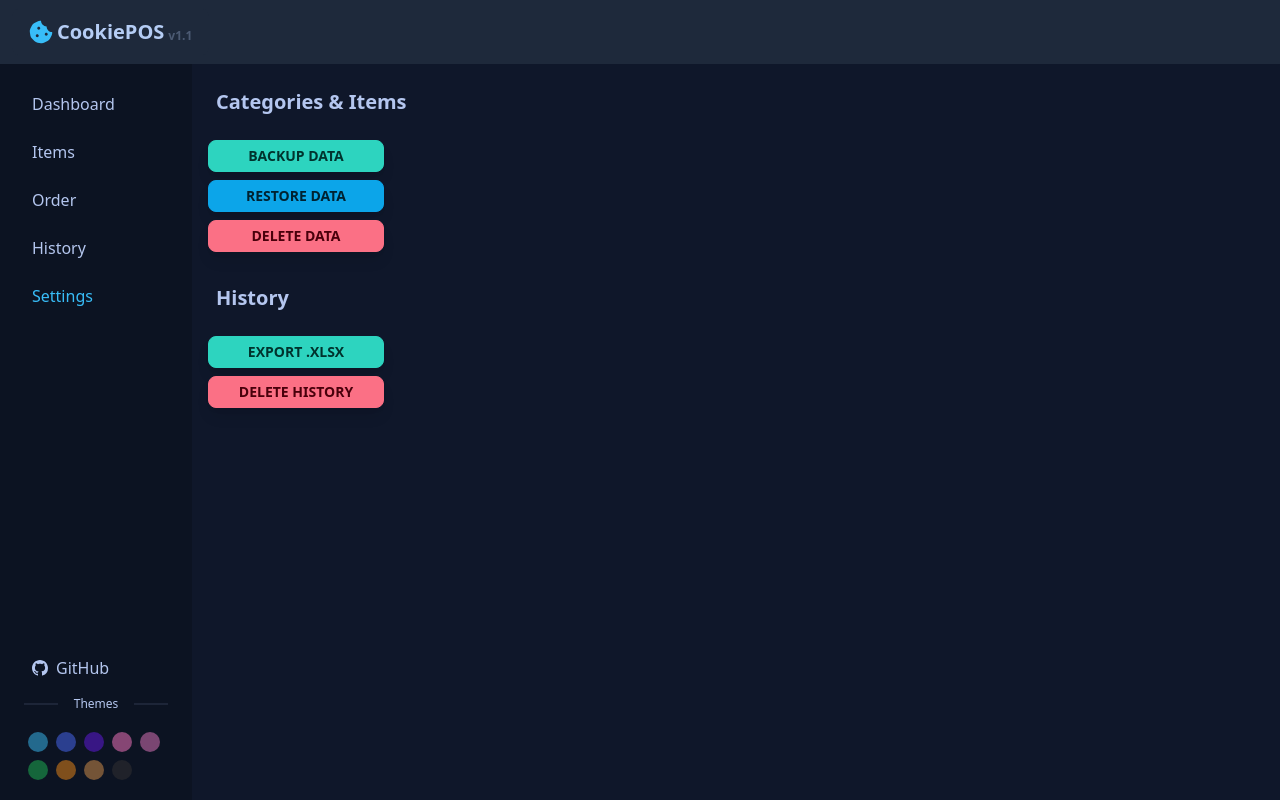
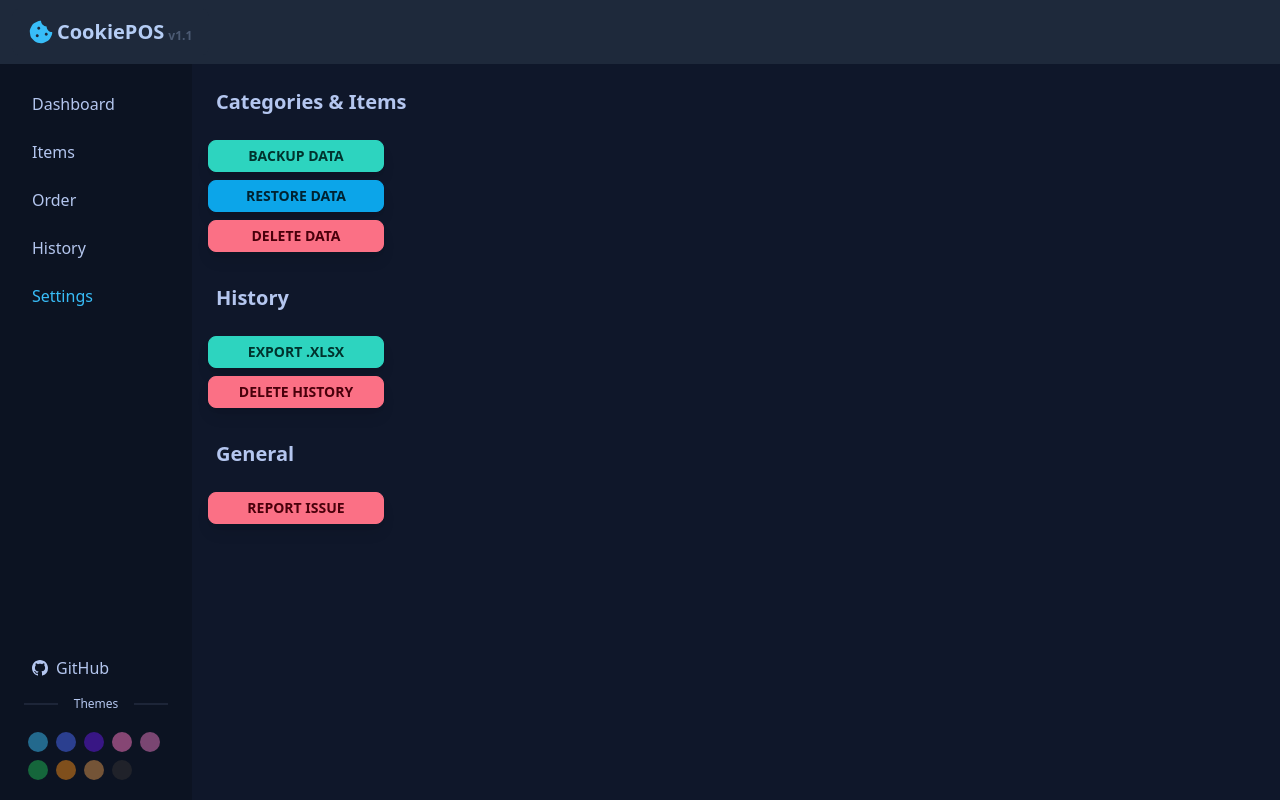
Before and after one commit to madvier83/next-kasir, a Next.js app: page /settings in a window 1280 px wide. Built offline with nearby package versions, Linux system fonts and the light colour scheme.

Commit message:
Update settings

```diff
--- a/pages/dashboard.jsx
+++ b/pages/dashboard.jsx
@@ -79,16 +79,14 @@ export default function Dashboard({ constructor }) {
         constructor()
     }, [])
 
-    // useEffect(() => {
-        // async function getStar() {
-        //     let star = await fetch("https://api.github.com/repos/madvier83/next-kasir/stargazers")
-        //     .then(res => res.json)
-        //     .then(data => document.body.append())
-        //     console.log(star)
-        //     setStargazer(star.body.length)
-        // }
-        // getStar()
-    // }, [])
+    useEffect(() => {
+        async function getStar() {
+            let star = await fetch("https://api.github.com/repos/madvier83/next-kasir")
+            star = await star.json()
+            setStargazer(star.stargazers_count)
+        }
+        getStar()
+    }, [])
 
     return (
         <>
@@ -100,9 +98,12 @@ export default function Dashboard({ constructor }) {
 
                     <div className={`flex ${setup.history?"flex-col-reverse":"flex-col"}`}>
 
-                        <div className="m-4 mb-8 flex flex-col md:flex-row max-w-4xl">
+                        <div className="m-4 mb-8 flex flex-col md:flex-row max-w-4xl select-none">
+
                             <div className="stat">
                                 <div className="stat-figure text-primary">
+
+                                    <a href="https://github.com/madvier83/next-kasir" target="_blank" rel='noreferer'>
                                         <svg
                                             xmlns="http://www.w3.org/2000/svg"
                                             fill="none"
@@ -116,6 +117,7 @@ export default function Dashboard({ constructor }) {
                                                 d="M4.318 6.318a4.5 4.5 0 000 6.364L12 20.364l7.682-7.682a4.5 4.5 0 00-6.364-6.364L12 7.636l-1.318-1.318a4.5 4.5 0 00-6.364 0z"
                                             ></path>
                                         </svg>
+                                    </a>
                                 </div>
                                 <div className="stat-title">GitHub Stars</div>
                                     <div className="stat-value text-primary">
@@ -141,7 +143,7 @@ export default function Dashboard({ constructor }) {
                                     </svg>
                                 </div>
                                 <div className="stat-title">Page Views</div>
-                                <div className="stat-value text-secondary">0.0M</div>
+                                <div className="stat-value text-secondary">0.1K</div>
                                 <div className="stat-desc">0% more than last month</div>
                             </div>
 
@@ -360,7 +362,7 @@ export default function Dashboard({ constructor }) {
 
                     </div>
 
-                    <div className="mockup-code max-w-4xl mx-3 md:mx-4 mb-32 bg-base-300 text-base-content">
+                    <div className="mockup-code max-w-4xl mx-3 md:mx-4 mb-16 bg-base-300 text-base-content">
                         <pre data-prefix="$" className="font-semibold"><code>What's new</code></pre>
                         <pre data-prefix=">" className=""><code>V1.1 <span className='opacity-20'> - 15 Sep 2022 - </span></code></pre>
                         <pre data-prefix="" className="opacity-50"><code>- Bug Fixes</code></pre>
--- a/pages/settings.jsx
+++ b/pages/settings.jsx
@@ -198,7 +198,7 @@ export default function Exports() {
                                         </div>
 
                                         <div className="flex flex-wrap justify-end items-center mt-8 mx-4 mb-4">
-                                            <b className='font-semibold text-sm md:text-lg my-2'>Previous items & categories will be replaced!</b>
+                                            <b className='font-semibold text-sm md:text-lg my-2'>Previous items & categories will be deleted!</b>
                                             <button
                                                 onClick={() => {setCategoriesPreview([]); setItemsPreview([])}}
                                                 className="btn btn-sm btn-error shadow-lg mb-2 ml-12 w-24 select-none hover:animate-pulse"
@@ -251,6 +251,18 @@ export default function Exports() {
                             <span>Backup Data</span>
                         </button> */}
                     </div>
+
+                    <h1 className="text-xl font-bold text-base-content pt-6 pl-6 pb-6">
+                        General
+                    </h1>
+                    <a
+                        href="https://github.com/madvier83/next-kasir/issues"
+                        target="_blank"
+                        rel="noreferer"
+                        className="btn btn-sm btn-error shadow-lg mb-2 ml-4 w-44 select-none hover:animate-pulse"
+                    >
+                        <span>Report Issue</span>
+                    </a>
                 </div>
             </GlobalDataProvider>
         </>
```
Lines whose indentation alone changed are shown as unchanged.
